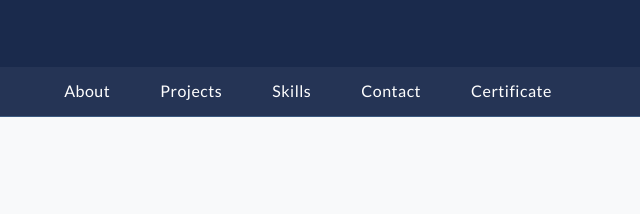
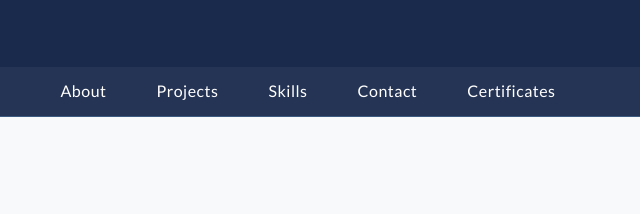
Before and after one commit to hannasofeazaid/hannasofeazaid.github.io, a plain HTML site: page index.html in a window 1280 px wide. Shown: the part 394-608 px from the top of the page, 332-972 px from the left. Drawn offline with nearby package versions, Linux system fonts and the light colour scheme; files whose address does not match are found by name.

Commit message:
Update index.html

```diff
--- a/index.html
+++ b/index.html
@@ -50,7 +50,7 @@
             <li><a href="#projects">Projects</a></li>
             <li><a href="#skills">Skills</a></li>
             <li><a href="#contact">Contact</a></li>
-            <li><a href="#certificate">Certificate</a></li>
+            <li><a href="#certificate">Certificates</a></li>
         </ul>
     </div>
 </nav>
```
